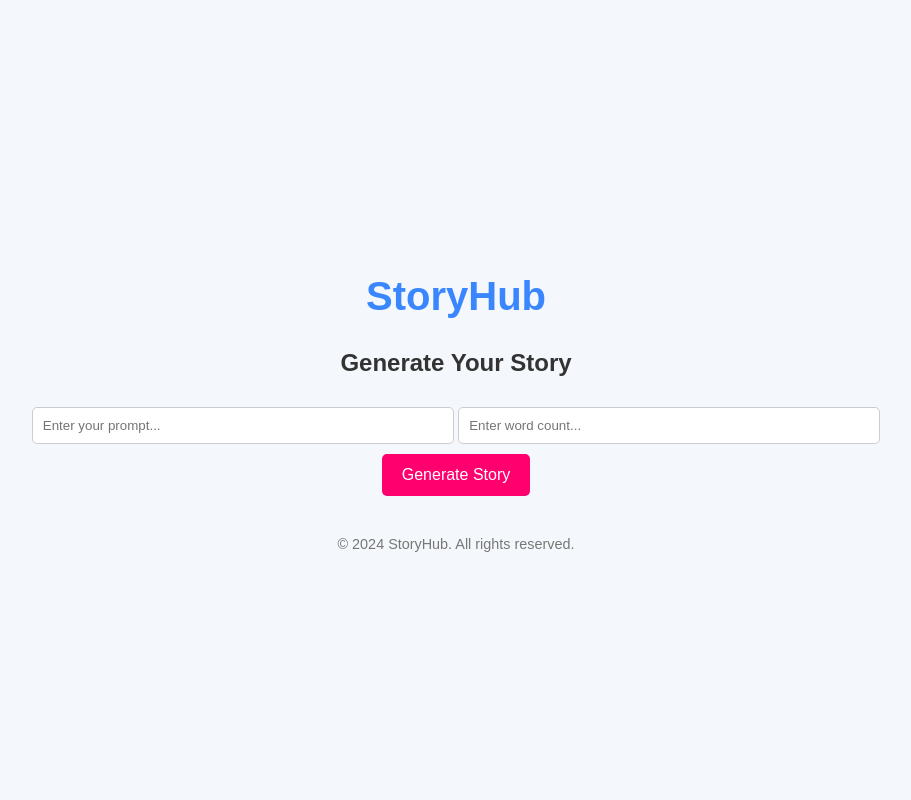
After one commit to iAmSarathChandra/fast-apis-backend, a FastAPI app: template templates/create.html in a window 1280 px wide. The commit adds this page. Shown: the whole page, without its empty margins (184-1095 px from the left). Run offline with FastAPI, Linux system fonts and the light colour scheme; the template is opened without the code that fills it, so the values that code supplies are empty; parts of the project's set-up code (start-up, migrations or seed data) failed here and were passed over.

Commit message:
basic generate story implemantation.

```diff
--- a/main.py
+++ b/main.py
@@ -9,14 +9,52 @@ from database import SubGenreResponse,SubGenre, UserResponse , User
 import openai
 import os
 from typing import Dict, Optional
+from fastapi.responses import HTMLResponse
+from fastapi.staticfiles import StaticFiles
+from pathlib import Path
+from fastapi import FastAPI
+from fastapi.templating import Jinja2Templates
+from fastapi.responses import HTMLResponse
+from fastapi.staticfiles import StaticFiles
+from pathlib import Path
+from starlette.requests import Request
 
 app = FastAPI()
 
 
-# Route to render an HTML page
-@app.get("/")
+app.mount("/styles", StaticFiles(directory="styles"), name="styles")
+templates = Jinja2Templates(directory="templates")
+
+# Define the path to the templates directory
+templates_dir = Path("templates")
+index_file = templates_dir / "index.html"
+
+
+@app.get("/", response_class=HTMLResponse)
 def read_root():
-    return {"message": "Welcome to the FastAPI app!"}
+    # Read and return the content of index.html
+    if index_file.exists():
+        return index_file.read_text(encoding="utf-8")
+    return {"error": "index.html not found"}
+
+@app.get("/", response_class=HTMLResponse)
+async def read_root(request: Request):
+    # Render index.html with Jinja2 template
+    return templates.TemplateResponse("index.html", {"request": request})
+
+# Other routes for the pages (Create, Read, Upload) can be done similarly
+@app.get("/create", response_class=HTMLResponse)
+async def create_page(request: Request):
+    print("calling the create route")
+    return templates.TemplateResponse("create.html", {"request": request})
+
+@app.get("/read", response_class=HTMLResponse)
+async def read_page(request: Request):
+    return templates.TemplateResponse("read.html", {"request": request})
+
+@app.get("/upload", response_class=HTMLResponse)
+async def upload_page(request: Request):
+    return templates.TemplateResponse("upload.html", {"request": request})
 
 
 @app.get("/banners", response_model=list[BannerResponse])
@@ -110,13 +148,46 @@ def get_user_info(user_id: int, db: Session = Depends(get_db)):
 story_store: Dict[str, dict[str, Optional[str]]] = {}
 
 
+openai.api_key = "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"
 
 # Request body model
 class StoryRequest(BaseModel):
     prompt: str
     word_count: int
+    from fastapi import FastAPI, HTTPException
+from pydantic import BaseModel
+from typing import Dict
+
+app = FastAPI()
+
+# Dummy data store (similar to story_store in the original code)
+story_store: Dict[str, dict] = {}
+
+# Request model to receive story data
+class StoryRequest(BaseModel):
+    prompt: str
+    word_count: int
 
 @app.post("/generate-story")
+async def generate_story(request: StoryRequest):
+    request_id = str(len(story_store) + 1)
+
+    # Hardcoded dummy story parts for testing
+    dummy_story_part_1 = "Amelia and Grace met under the moonlit sky, their hearts racing with desire. They had been friends for years, but tonight they allowed themselves to explore a new level of intimacy. As they undressed each other, their hands caressed every inch of skin, igniting a fire between them. Grace traced her fingers along Amelia's curves, sending shivers down her spine. They moved together in a dance of passion, exploring each other's bodies in the darkness of the night. With each kiss and touch, they felt a connection deepening between them, a love that had been waiting to be unleashed. And as they gave themselves fully to each other, they knew that this was just the beginning of a love story worth telling."
+    dummy_story_part_2 = "The knight faced many challenges along the way, including dragons, enchanted forests, and mysterious beings."
+
+    # Store the request in the dummy store
+    story_store[request_id] = {
+        "prompt": request.prompt,
+        "word_count": request.word_count,
+        "generated_parts": [dummy_story_part_1, dummy_story_part_2]
+    }
+
+    # Return the hardcoded response
+    return {"request_id": request_id, "first_part": dummy_story_part_1}
+
+
+@app.post("/generate-story-comment")
 async def generate_story(request: StoryRequest):
     request_id = str(len(story_store) + 1)
 
--- a/requirements.txt
+++ b/requirements.txt
@@ -3,3 +3,4 @@ uvicorn
 sqlalchemy
 jinja2
 databases
+pip install openai==0.28.0
--- /dev/null
+++ b/styles/create.css
@@ -0,0 +1,153 @@
+/* General styles */
+body {
+    font-family: 'Arial', sans-serif;
+    margin: 0;
+    padding: 0;
+    background-color: #f4f7fb;
+    color: #333;
+    display: flex;
+    justify-content: center;
+    align-items: center;
+    min-height: 100vh;
+}
+
+.container {
+    width: 100%;
+    max-width: 900px;
+    text-align: center;
+    padding: 20px;
+}
+
+header h1 {
+    font-size: 2.5rem;
+    color: #3a86ff;
+    margin-bottom: 20px;
+}
+
+main {
+    margin-top: 30px;
+}
+
+.generate-form {
+    margin-bottom: 20px;
+}
+
+.generate-form input {
+    padding: 10px;
+    margin: 10px 0;
+    width: 80%;
+    max-width: 400px;
+    border: 1px solid #ccc;
+    border-radius: 5px;
+}
+
+.generate-form button {
+    padding: 12px 20px;
+    background-color: #ff006e;
+    color: white;
+    font-size: 1rem;
+    border: none;
+    border-radius: 5px;
+    cursor: pointer;
+    transition: background-color 0.3s;
+}
+
+.generate-form button:hover {
+    background-color: #ff4081;
+}
+
+
+.dots {
+    display: flex;
+    justify-content: space-between;
+    width: 60px;
+}
+
+.dot {
+    width: 15px;
+    height: 15px;
+    border-radius: 50%;
+    background-color: #3498db;
+    animation: bounce 1.5s infinite ease-in-out;
+}
+
+.dot:nth-child(1) {
+    animation-delay: 0s;
+}
+
+.dot:nth-child(2) {
+    animation-delay: 0.2s;
+}
+
+.dot:nth-child(3) {
+    animation-delay: 0.4s;
+}
+
+.story {
+    margin-top: 20px;
+    padding: 20px;
+    background-color: #ffffff;
+    border-radius: 5px;
+    border: 1px solid #ddd;
+    text-align: left;
+    max-width: 800px;
+    margin: 20px auto;
+}
+
+footer {
+    margin-top: 40px;
+    font-size: 0.9rem;
+    color: #777;
+}
+
+footer p {
+    margin: 0;
+}
+
+/* Responsive Design */
+@media (max-width: 768px) {
+    header h1 {
+        font-size: 2rem;
+    }
+
+    .generate-form input, .generate-form button {
+        width: 90%;
+    }
+
+    .story {
+        max-width: 100%;
+    }
+
+}
+
+@keyframes bounce {
+    0%, 100% {
+        transform: translateY(0);
+    }
+    50% {
+        transform: translateY(-10px);
+    }
+}
+
+/* Media Queries for responsiveness */
+@media (max-width: 768px) {
+    .dots {
+        width: 25%;
+    }
+
+    .dot {
+        width: 10px;
+        height: 10px;
+    }
+}
+
+@media (max-width: 480px) {
+    .dots {
+        width: 35%;
+    }
+
+    .dot {
+        width: 8px;
+        height: 8px;
+    }
+}
--- /dev/null
+++ b/templates/create.html
@@ -0,0 +1,84 @@
+<!DOCTYPE html>
+<html lang="en">
+<head>
+    <meta charset="UTF-8">
+    <meta name="viewport" content="width=device-width, initial-scale=1.0">
+    <title>Generate Story - StoryHub</title>
+    <link rel="stylesheet" href="/styles/create.css">
+</head>
+<body>
+    <div class="container">
+        <header class="header">
+            <h1>StoryHub</h1>
+        </header>
+
+        <!-- Form to generate a story -->
+        <main>
+            <section class="generate-form">
+                <h2>Generate Your Story</h2>
+                <input type="text" id="prompt" placeholder="Enter your prompt..." />
+                <input type="number" id="word_count" placeholder="Enter word count..." min="50" />
+                <button onclick="generateStory()">Generate Story</button>
+            </section>
+
+            <section id="loading" class="loading" style="display: none;">
+                <div class="dots">
+                    <div class="dot"></div>
+                    <div class="dot"></div>
+                    <div class="dot"></div>
+                </div>
+                <p>Generating your story...</p>
+            </section>
+
+            <!-- Display Generated Story -->
+            <section id="story" class="story" style="display: none;">
+                <h3>Your Generated Story</h3>
+                <p id="story-id"></p>
+                <p id="story-content"></p>
+            </section>
+        </main>
+
+        <footer>
+            <p>&copy; 2024 StoryHub. All rights reserved.</p>
+        </footer>
+    </div>
+
+    <script>
+        // JavaScript to make the API request and handle loading state
+        function generateStory() {
+            const prompt = document.getElementById("prompt").value;
+            const word_count = document.getElementById("word_count").value;
+
+            // Display loading spinner
+            document.getElementById("loading").style.display = "block";
+            document.getElementById("story").style.display = "none";
+
+            // Prepare the request data
+            const data = { prompt, word_count: parseInt(word_count) };
+
+            // Make API call to generate the story
+            fetch('/generate-story', {
+                method: 'POST',
+                headers: {
+                    'Content-Type': 'application/json',
+                },
+                body: JSON.stringify(data)
+            })
+            .then(response => response.json())
+            .then(data => {
+                // Hide loading spinner and display the generated story
+                document.getElementById("loading").style.display = "none";
+                document.getElementById("story").style.display = "block";
+                document.getElementById("story-id").textContent = "Story ID: " + data.request_id;
+                document.getElementById("story-content").textContent = data.first_part || "Sorry, something went wrong.";
+            })
+            .catch(error => {
+                console.error("Error generating the story:", error);
+                document.getElementById("loading").style.display = "none";
+                document.getElementById("story").style.display = "block";
+                document.getElementById("story-content").textContent = "There was an error generating the story.";
+            });
+        }
+    </script>
+</body>
+</html>
```
Also changed, not shown: styles/generic.css (added, +73 -0 lines), styles/style.css (+94 -9 lines), templates/index.html (+73 -6 lines), templates/read.html (added, +25 -0 lines), templates/upload.html (added, +25 -0 lines).
